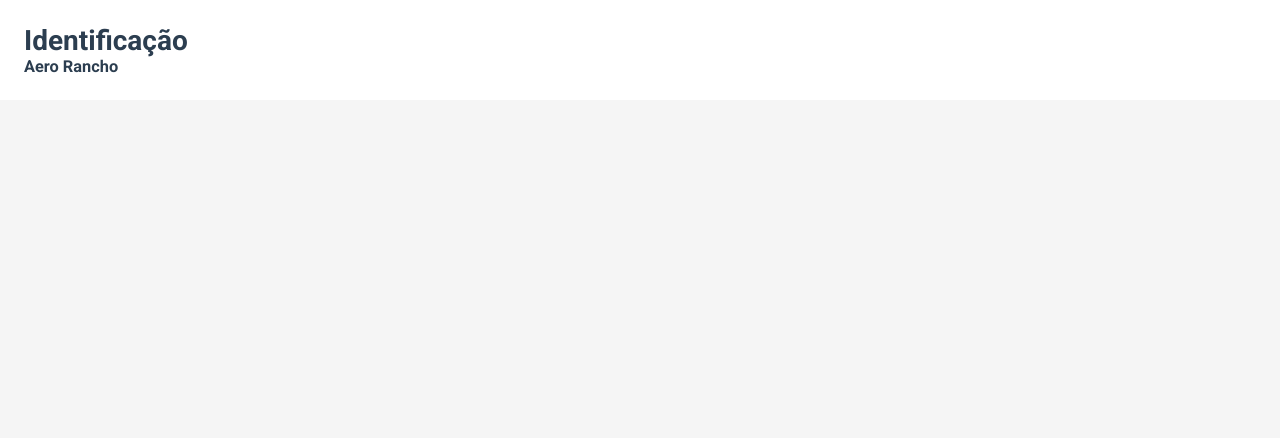
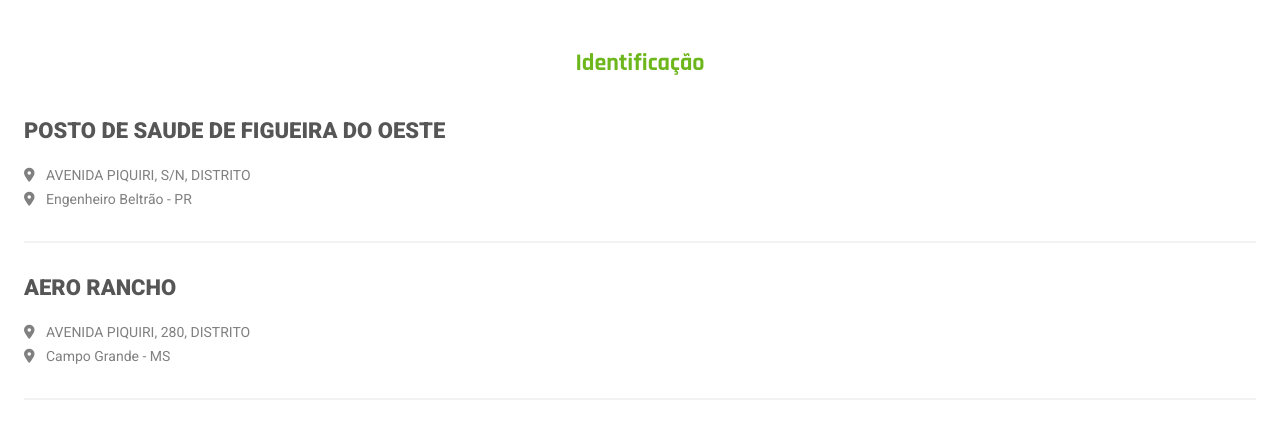
Before and after one commit to hack-ms/Deamons, a Vue app in the folder frontend/: page /#/result in a window 1280 px wide. Shown: the top 438 px of the page. Built offline with nearby package versions, Linux system fonts and the light colour scheme.

Commit message:
Add componente Result

```diff
--- a/frontend/src/styles/_colors.scss
+++ b/frontend/src/styles/_colors.scss
@@ -1,7 +1,9 @@
 $primary: #6DB61B;
-$text: #2c3e50;
+$text-dark: #565656;
+$text: #808080;
 $text-light: #dadada;
 $bg-color: #f5f5f5;
+$border-color: #F2F2F2;
 
 $gradient-primary: linear-gradient(#6DB61B, #508613);
 
--- a/frontend/src/views/Result.vue
+++ b/frontend/src/views/Result.vue
@@ -5,10 +5,26 @@
     </h1>
     <div
       v-for="item in list"
-      :key="item.cnes"
-      class="result__list"
+      :key="item.co_cnes"
+      class="result__item"
     >
-      <h3>{{ item.nome }}</h3>
+      <h3 class="result__name">
+        {{ item.no_fantasia }}
+      </h3>
+      <div class="result__info">
+        <span class="result__icon fa fa-map-marker" />
+        <span>
+          {{ item.no_logradouro }},
+          {{ item.nu_endereco }},
+          {{ item.no_bairro }}
+        </span>
+      </div>
+      <div class="result__info">
+        <span class="result__icon fa fa-map-marker" />
+        <span>
+          {{ item.cidade }} - {{ item.uf }}
+        </span>
+      </div>
     </div>
   </div>
 </template>
@@ -20,9 +36,31 @@ export default {
     return {
       list: [
         {
-          cnes: '2134',
-          nome: 'Aero Rancho',
-          endereco: 'Av. Rachel de Queiroz, 995',
+          gid: 1,
+          co_cnes: 2735180,
+          lat: '-23.7792527675622',
+          long: '-52.3512911796555',
+          no_fantasia: 'POSTO DE SAUDE DE FIGUEIRA DO OESTE',
+          no_logradouro: 'AVENIDA PIQUIRI',
+          nu_endereco: 'S/N',
+          no_bairro: 'DISTRITO',
+          nu_telefone: '(44)3533-1180',
+          co_cep: '87270000',
+          uf: 'PR',
+          cidade: 'Engenheiro Beltrão',
+        },
+        {
+          gid: 1,
+          co_cnes: 424233,
+          lat: '-23.7792527675622',
+          long: '-52.3512911796555',
+          no_fantasia: 'AERO RANCHO',
+          no_logradouro: 'AVENIDA PIQUIRI',
+          nu_endereco: '280',
+          no_bairro: 'DISTRITO',
+          nu_telefone: '(44)3533-1180',
+          co_cep: '87270000',
+          uf: 'MS',
           cidade: 'Campo Grande',
         },
       ],
@@ -33,7 +71,41 @@ export default {
 
 <style lang="scss" scoped>
 .result {
+  height: 100vh;
   padding: 2.4rem;
   background-color: #fff;
+
+  &__item {
+    padding-bottom: 2.6rem;
+    border-bottom: 0.2rem solid $border-color;
+
+    & + & {
+      margin-top: 3.2rem;
+    }
+  }
+
+  &__title {
+    color: $primary;
+    font-family: $font-head;
+    font-size: 2.4rem;
+    text-align: center;
+    margin: 2.4rem 0 4rem;
+  }
+
+  &__name {
+    font-size: 2.2rem;
+    font-weight: 900;
+    color: $text-dark;
+    margin-bottom: 2.4rem;
+  }
+
+  &__info {
+    margin-bottom: 0.8rem;
+  }
+
+  &__icon {
+    margin-right: 0.8rem;
+  }
+
 }
 </style>
```
